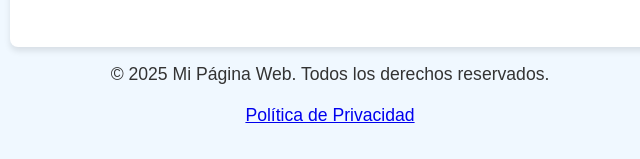
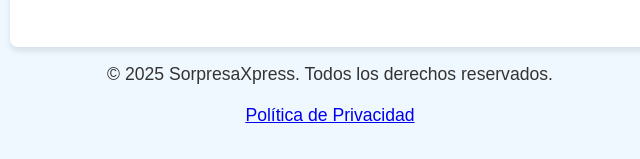
Before and after one commit to maxshfr/sorpresas-aleatorias, a plain HTML site: page index.html in a window 1280 px wide. Shown: the part 475-634 px from the top of the page, 310-950 px from the left. Drawn offline with Linux system fonts and the light colour scheme.

Commit message:
Update index.html

```diff
--- a/index.html
+++ b/index.html
@@ -31,7 +31,7 @@
     <script src="script.js"></script>
         <!-- Agregar el pie de página aquí -->
     <footer>
-        <p>&copy; 2025 Mi Página Web. Todos los derechos reservados.</p>
+        <p>&copy; 2025 SorpresaXpress. Todos los derechos reservados.</p>
         <p><a href="politicas.html" target="_blank">Política de Privacidad</a></p>
     </footer>
 </body>
```
